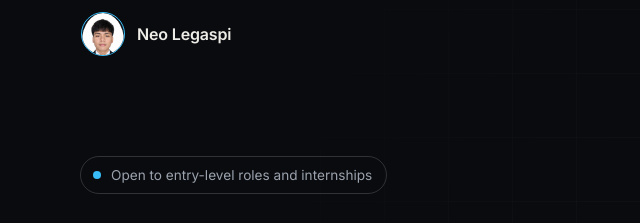
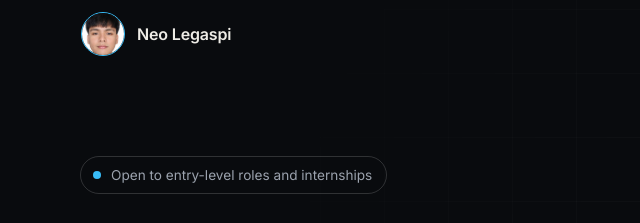
Before and after one commit to KwamsC-web/neo-portfolio, a plain HTML site: page index.html in a window 1280 px wide. Shown: the top 223 px of the page, 0-640 px from the left. Drawn offline with Linux system fonts and the light colour scheme.

Commit message:
CSS CHANGES

```diff
--- a/css/style.css
+++ b/css/style.css
@@ -221,7 +221,7 @@ button { font: inherit; color: inherit; }
 }
 
 .brand-mark { overflow: hidden; padding: 0; width: 44px; height: 44px; border-radius: 50%; border-width: 1.5px; background: var(--surface); }
-.brand-mark img { width: 100%; height: 100%; object-fit: cover; object-position: center 20%; border-radius: 50%; }
+.brand-mark img { width: 100%; height: 100%; object-fit: cover; object-position: center 8%; border-radius: 50%; transform: scale(1.5); transform-origin: 50% 50%; }
 
 .site-nav { position: relative; display: flex; align-items: center; gap: 12px; }
 .nav-ind {
```
